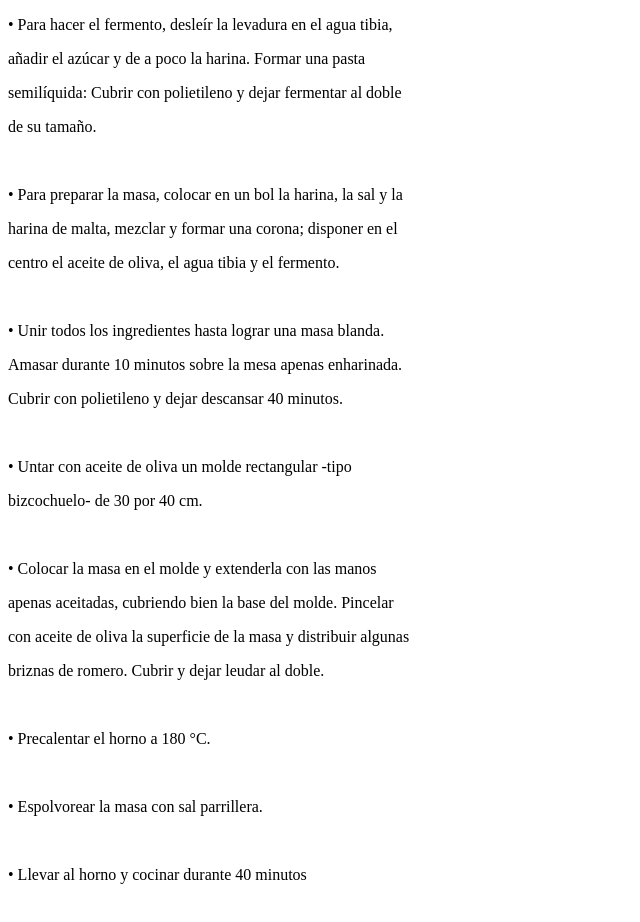
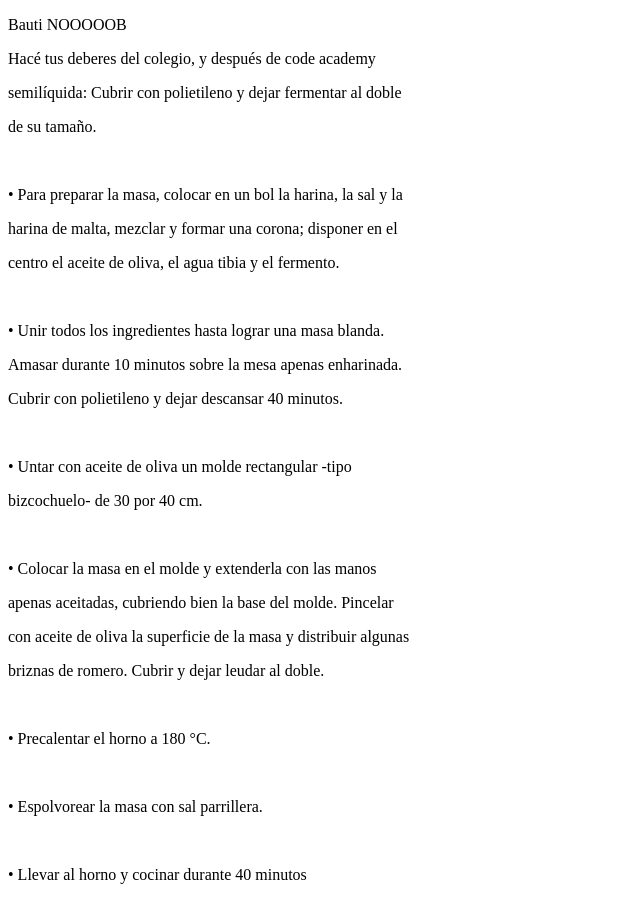
Before and after one commit to JBABN/1234, a plain HTML site: page 3b.html in a window 1280 px wide. Shown: the top 922 px of the page, without its empty margins (0-640 px from the left). Drawn offline with Linux system fonts and the light colour scheme.

Commit message:
Update 3b.html

```diff
--- a/3b.html
+++ b/3b.html
@@ -6,8 +6,8 @@
 </head>
 
 <body>
-       <p>• Para  hacer el  fermento,  desleír  la  levadura en  el  agua  tibia,  </p>
-       <p>añadir  el  azúcar  y  de  a  poco  la  harina.  Formar  una  pasta  </p>
+       <p>Bauti NOOOOOB </p>
+       <p>Hacé tus deberes del colegio, y después de code academy </p>
        <p>semilíquida: Cubrir con polietileno y dejar fermentar al doble </p>
        <p>de su tamaño. </p>
        <p>&nbsp;</p>
```
